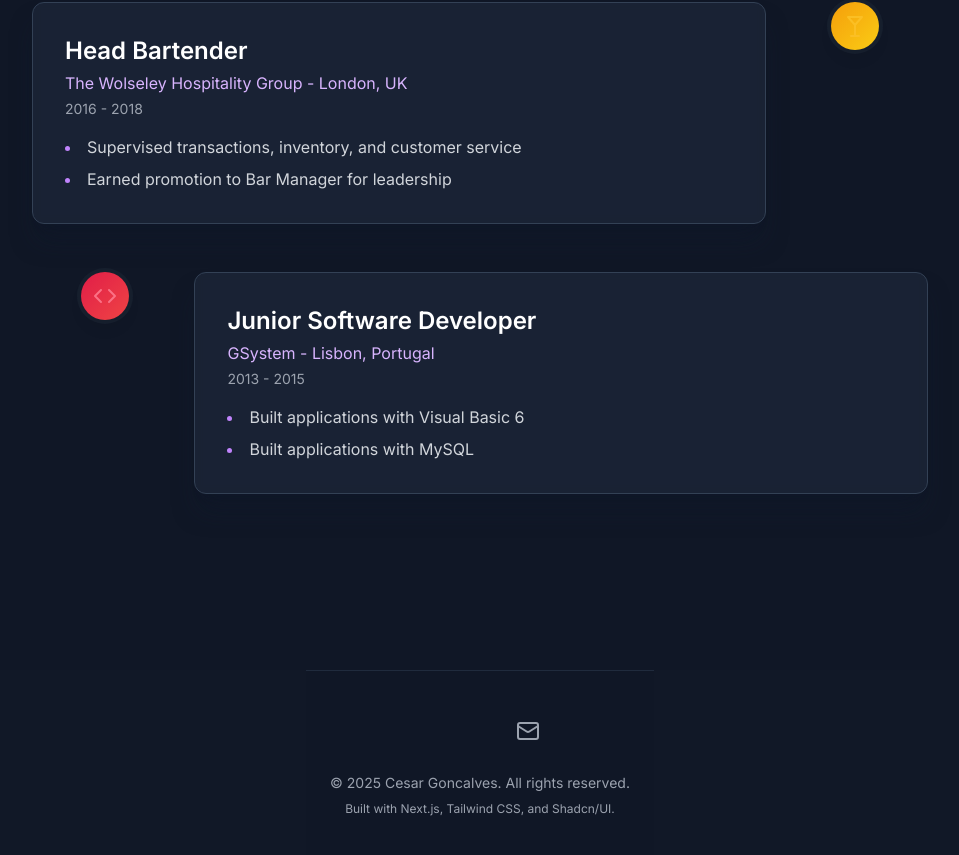
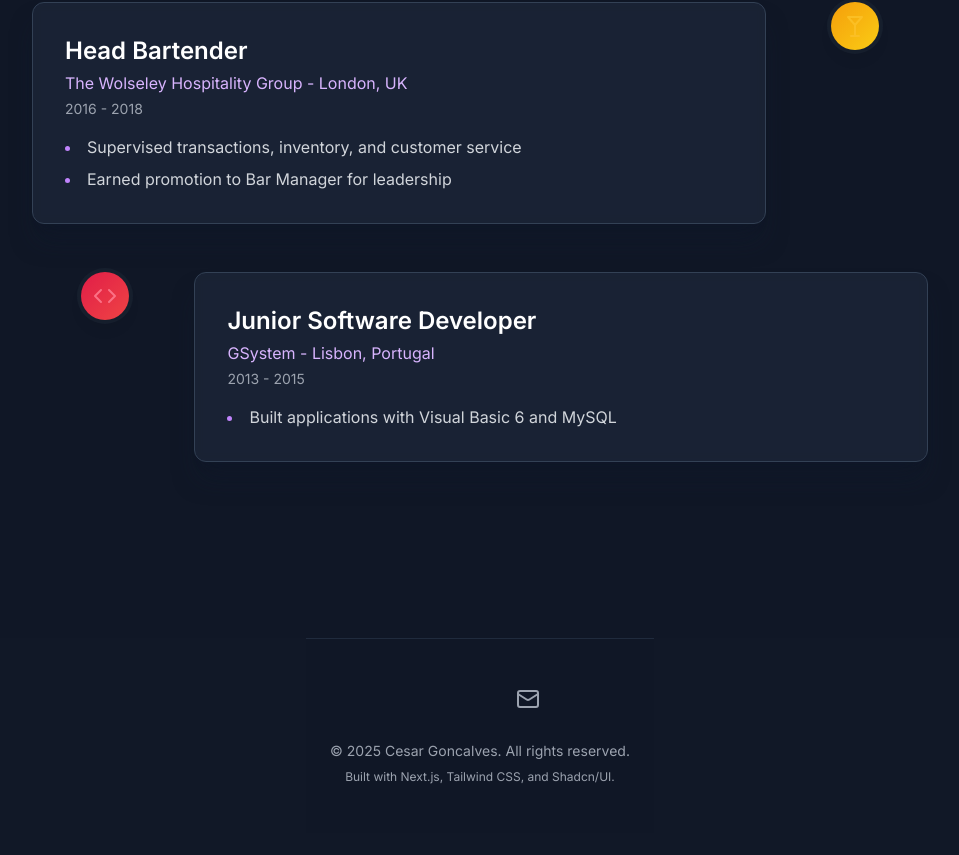
Before and after one commit to cgoncalves94/portfolio-cesar, a Next.js app: page / in a window 1280 px wide. Shown: the part 4675-5530 px from the top of the page, without its empty margins (160-1119 px from the left). After the commit the page ends 5508 px from the top, so only its background shows below. Built offline with nearby package versions, Linux system fonts and the light colour scheme; some icons are missing.

Commit message:
feat: consolidate experience details for improved clarity

```diff
--- a/src/components/Experience.tsx
+++ b/src/components/Experience.tsx
@@ -65,10 +65,7 @@ const experiences = [
     company: 'GSystem',
     location: 'Lisbon, Portugal',
     period: '2013 - 2015',
-    details: [
-      'Built applications with Visual Basic 6',
-      'Built applications with MySQL',
-    ],
+    details: ['Built applications with Visual Basic 6 and MySQL'],
     icon: <Code className="h-6 w-6 text-rose-400" />,
     gradient: 'from-rose-600 to-red-500',
   },
```
